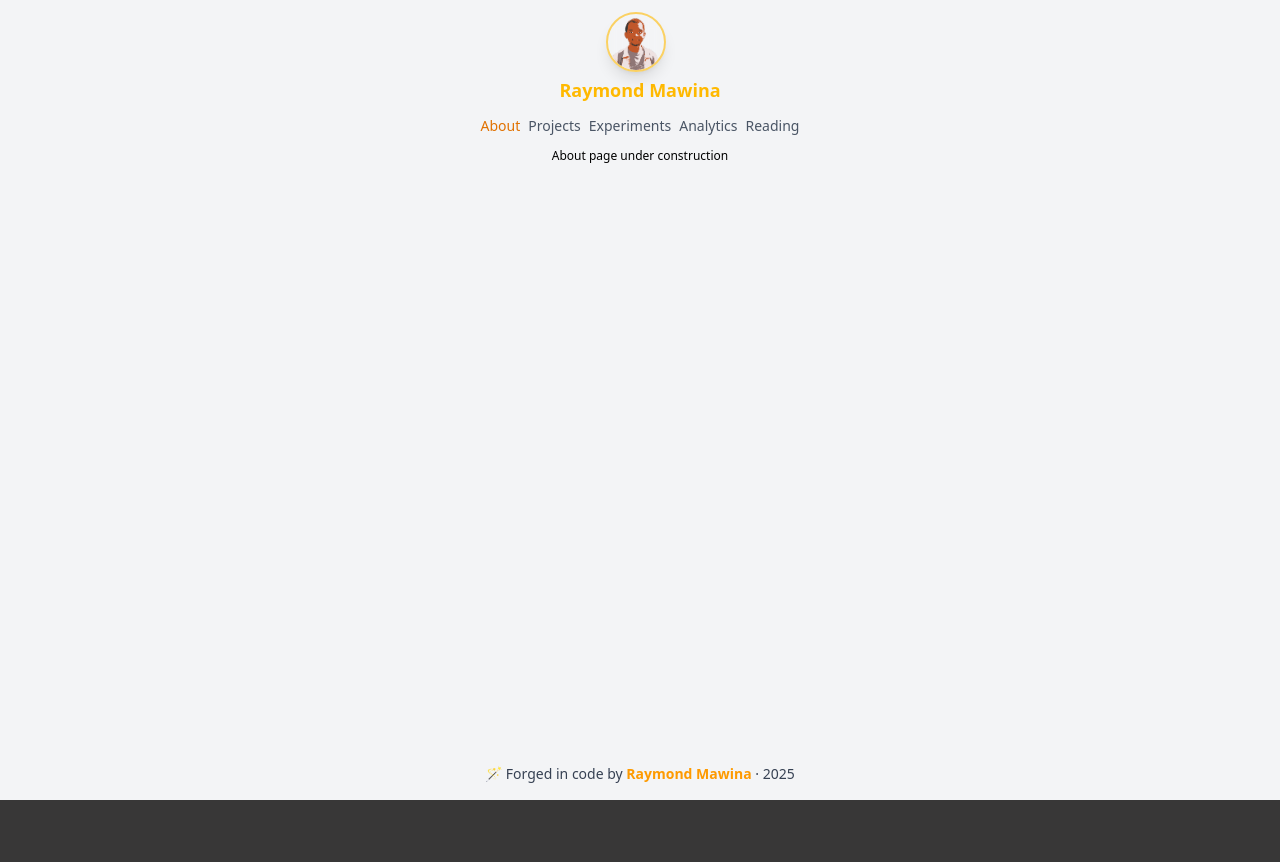
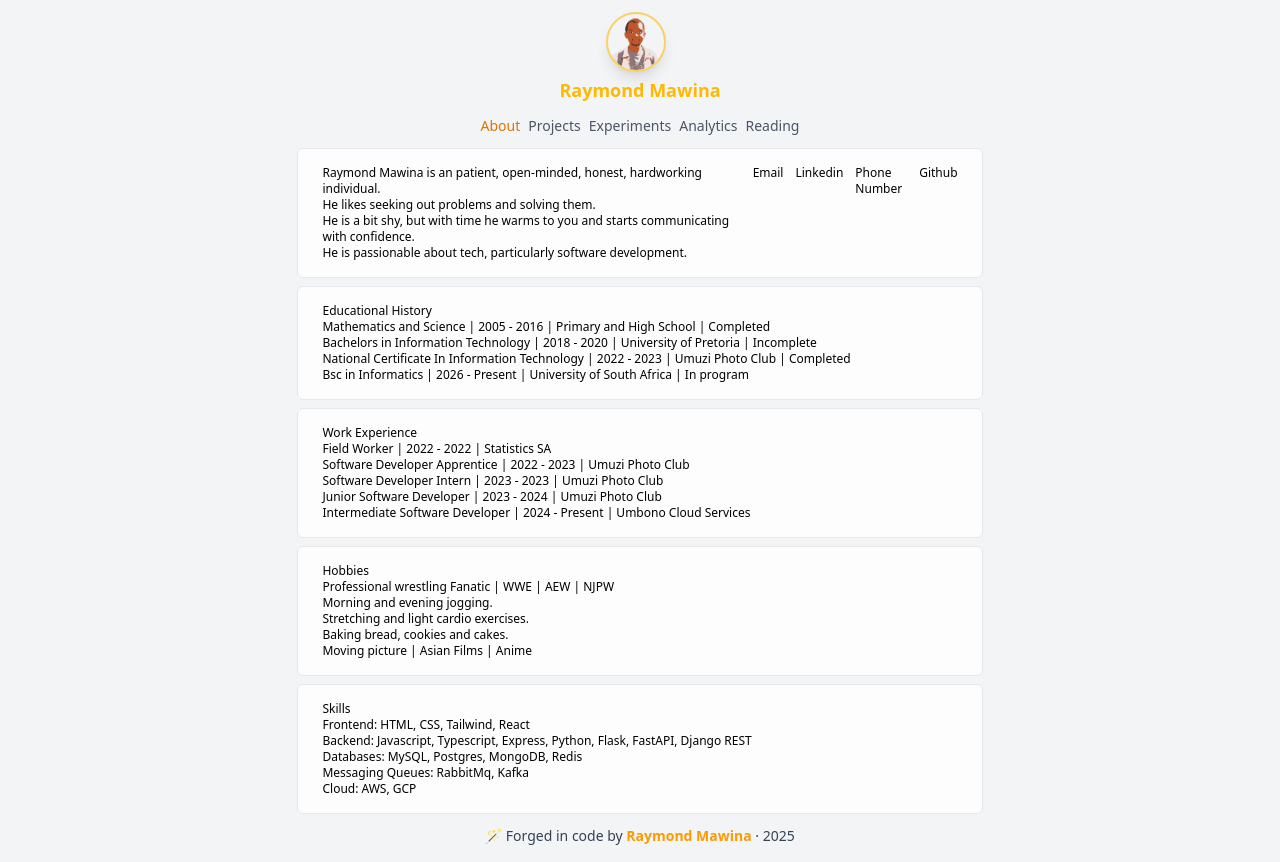
Before and after one commit to mfanaKoPitori/portfolio, a Next.js app: page / in a window 1280 px wide. Before the commit the page ends 800 px from the top, so only its background shows below. Built offline with nearby package versions, Linux system fonts and the light colour scheme; no server answers.

Commit message:
add: about page with starter info

```diff
--- /dev/null
+++ b/components/About/Index.tsx
@@ -0,0 +1,21 @@
+import React from "react";
+import { useState } from "react";
+import Presentation from "./Presentation";
+
+interface AboutProps {
+  name: string;
+}
+interface AboutPageProps {
+}
+
+
+const About: React.FC<AboutPageProps> = () => {
+  const [aboutInfo, _] = useState<AboutProps>(
+    {
+      name: "Raymond Mawina",
+    }
+  );
+  return <Presentation name={aboutInfo.name}/>;
+};
+
+export default About;
--- /dev/null
+++ b/components/About/Presentation.tsx
@@ -0,0 +1,102 @@
+import Image from "next/image";
+import React from "react";
+
+interface AboutProps {
+  name: string;
+}
+
+const Presentation: React.FC<AboutProps> = ({ name }) => {
+  return (
+    <>
+      <section className="flex flex-col w-6/11 space-y-2 text-xs">
+        <section className="flex flex-col lg:flex-row justify-between bg-white/80 rounded-md border border-gray-200 py-4 px-6">
+          <section>
+            <p>Raymond Mawina is an patient, open-minded, honest, hardworking individual.</p>
+            <p>He likes seeking out problems and solving them.</p>
+            <p>He is a bit shy, but with time he warms to you and starts communicating with confidence.</p>
+            <p>He is passionable about tech, particularly software development.</p>
+          </section>
+
+          <section className="flex space-x-3">
+            <p>Email</p>
+            <p>Linkedin</p>
+            <p>Phone Number</p>
+            <p>Github</p>
+          </section>
+        </section>
+
+        <section className="bg-white/80 rounded-md border border-gray-200 py-4 px-6">
+          <h1>Educational History</h1>
+          <section>
+            <section>
+                <h1>Mathematics and Science | 2005 - 2016 | Primary and High School | Completed</h1>
+            </section>
+
+            <section>
+                <h1>Bachelors in Information Technology |  2018 - 2020 | University of Pretoria |  Incomplete</h1>
+            </section>
+
+            <section>
+                <h1>National Certificate In Information Technology | 2022 - 2023 | Umuzi Photo Club | Completed</h1>
+            </section>
+
+            <section>
+                <h1>Bsc in Informatics | 2026 - Present | University of South Africa | In program</h1>
+            </section>
+          </section>
+        </section>
+
+        <section className="bg-white/80 rounded-md border border-gray-200 py-4 px-6">
+          <h1>Work Experience</h1>
+          <section>
+            <section>
+                <h1>Field Worker | 2022 - 2022 | Statistics SA</h1>
+            </section>
+
+            <section>
+                <h1>Software Developer Apprentice | 2022 - 2023 | Umuzi Photo Club</h1>
+            </section>
+
+            <section>
+                <h1>Software Developer Intern | 2023 - 2023 | Umuzi Photo Club</h1>
+            </section>
+
+            <section>
+                <h1>Junior Software Developer | 2023 - 2024 | Umuzi Photo Club</h1>
+            </section>
+
+            <section>
+                <h1>Intermediate Software Developer | 2024 - Present | Umbono Cloud Services</h1>
+            </section>
+          </section>
+        </section>
+
+
+        <section className="bg-white/80 rounded-md border border-gray-200 py-4 px-6">
+          <h1>Hobbies</h1>
+          <section>
+            <p>Professional wrestling Fanatic | WWE | AEW | NJPW</p>
+            <p>Morning and evening jogging.</p>
+            <p>Stretching and light cardio exercises.</p>
+            <p>Baking bread, cookies and cakes.</p>
+            <p>Moving picture | Asian Films | Anime </p>
+          </section>
+        </section>
+
+        <section className="bg-white/80 rounded-md border border-gray-200 py-4 px-6">
+          <h1>Skills</h1>
+          <section>
+            <p>Frontend: HTML, CSS, Tailwind, React</p>
+            <p>Backend: Javascript, Typescript, Express, Python, Flask, FastAPI, Django REST</p>
+            <p>Databases: MySQL, Postgres, MongoDB, Redis</p>
+            <p>Messaging Queues: RabbitMq, Kafka</p>
+            <p>Cloud: AWS, GCP</p>
+          </section>
+        </section>
+      </section>
+
+    </>
+  );
+};
+
+export default Presentation;
--- a/pages/index.tsx
+++ b/pages/index.tsx
@@ -4,6 +4,7 @@ import { useState, useEffect } from "react";
 import Header from "../components/Header/Index";
 import Footer from "../components/Footer/Index";
 import NavigationTabs from "../components/NavigationTabs/Index";
+import About from "@/components/About/Index";
 
 export default function Home() {
   const [buttonList, _] = useState(["About","Projects","Experiments", "Analytics", "Reading"]);
@@ -32,8 +33,8 @@ export default function Home() {
        handleButtonClick={handleButtonClick}
       />
 
-      <main className="flex flex-grow w-fit">
-        <p>About page under construction</p>
+      <main className="flex flex-grow justify-center w-full">
+        {<About />}
       </main>
 
       <Footer />
```
